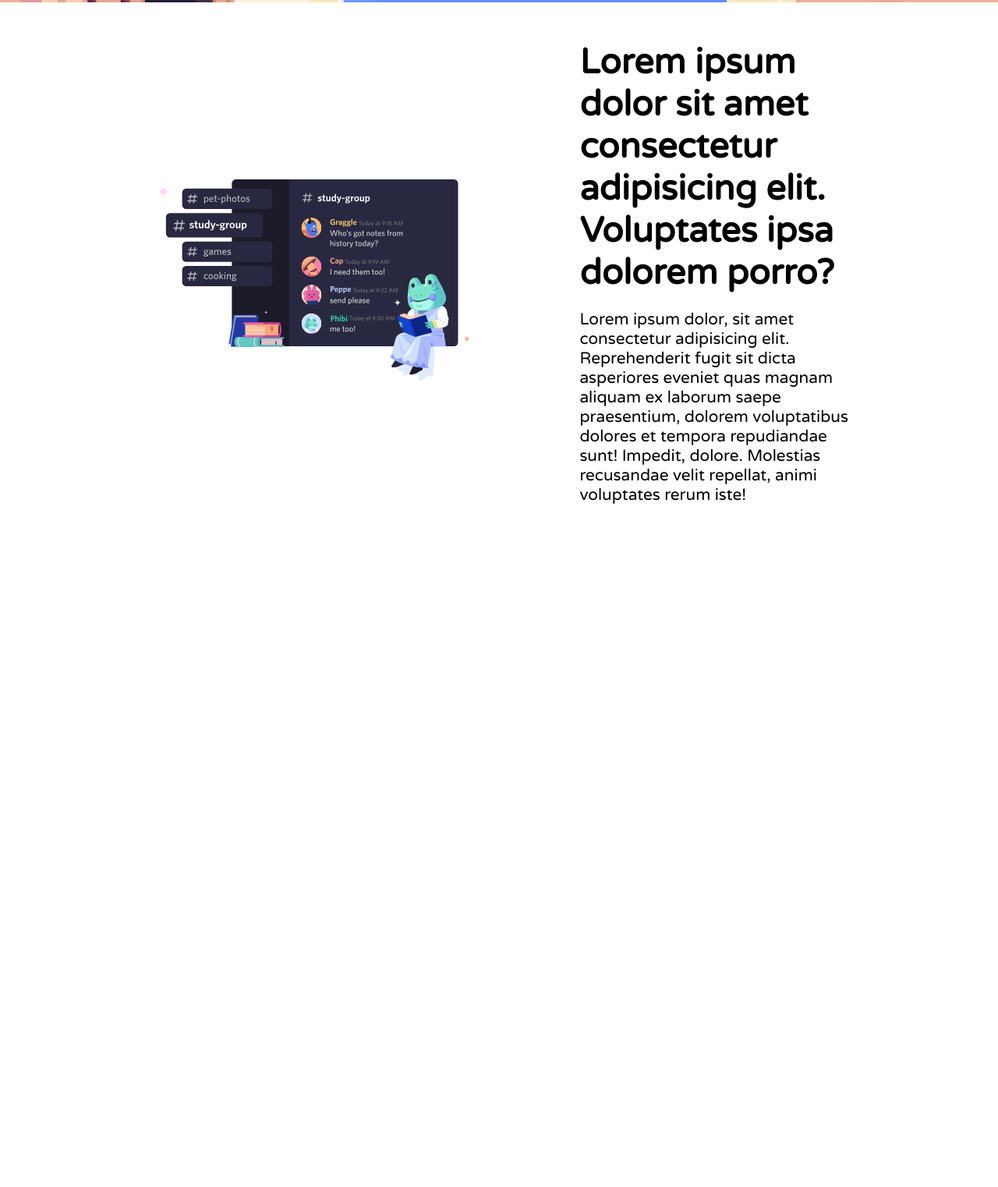
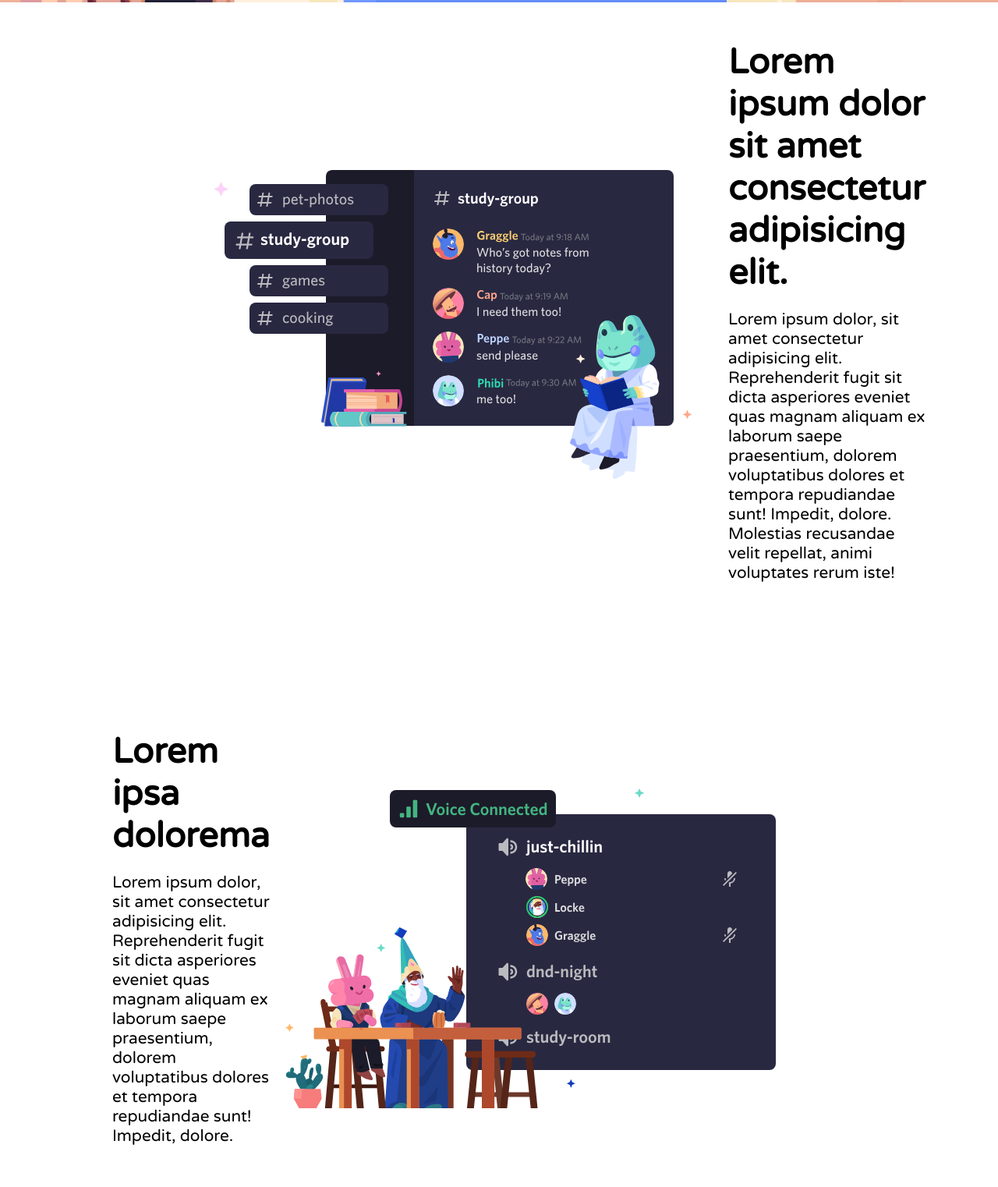
Before and after one commit to larosamad/html-css-discord, a plain HTML site: page index.html in a window 1280 px wide. Shown: the part 582-2104 px from the top of the page at 78% size. Before the commit the page ends 1279 px from the top, so only its background shows below. Drawn offline with Linux system fonts and the light colour scheme.

Commit message:
header 2 di 4

```diff
--- a/assets/css/style.css
+++ b/assets/css/style.css
@@ -98,19 +98,16 @@ li{
 
 .container60{
     margin: auto;
-    width: 70%;
+    width: 60%;
 }
 
 .picture-main{
-    flex-basis: 80%;
+    flex-basis: 50%;
 }
 
-.picture-main img{
-    width: 80%;
-}
 
 .text-main{
-    flex-basis: 50%;
+    flex-basis: 40%;
     padding: 50px 0;
 }
 
@@ -123,3 +120,10 @@ p{
     font-size: 1.3rem;
     padding-top: 20px;
 }
+
+.reverse{
+    flex-direction: row-reverse;
+}
+
+.wave{
+padding: 90px 0;}
--- a/index.html
+++ b/index.html
@@ -36,15 +36,28 @@
     </header>
 
     <main>
-        <section class="mainflex container60">
-            <div class="picture-main ">
-                <img src="assets/img/item1.svg" alt="Study group">
+        <section class="no-background">
+            <div class="mainflex container60">
+                <div class="picture-main ">
+                    <img src="assets/img/item1.svg" alt="Study group">
+                </div>
+                <div class="text-main">
+                    <h2>Lorem ipsum dolor sit amet consectetur adipisicing elit. </h2>
+                    <p>Lorem ipsum dolor, sit amet consectetur adipisicing elit. Reprehenderit fugit sit dicta asperiores eveniet quas magnam aliquam ex laborum saepe praesentium, dolorem voluptatibus dolores et tempora repudiandae sunt! Impedit, dolore. Molestias recusandae velit repellat, animi voluptates rerum iste!</p>
+                </div>
             </div>
-            <div class="text-main">
-                <h2>Lorem ipsum dolor sit amet consectetur adipisicing elit. Voluptates ipsa dolorem porro?</h2>
-                <p>Lorem ipsum dolor, sit amet consectetur adipisicing elit. Reprehenderit fugit sit dicta asperiores eveniet quas magnam aliquam ex laborum saepe praesentium, dolorem voluptatibus dolores et tempora repudiandae sunt! Impedit, dolore. Molestias recusandae velit repellat, animi voluptates rerum iste!</p>
+        </section>
+
+        <section class="wave">
+            <div class="mainflex reverse container60 ">
+                <div class="picture-main">
+                    <img src="assets/img/item2.svg" alt="Voice connected">
+                </div>
+                <div class="text-main relative">
+                    <h2>Lorem ipsa dolorema</h2>
+                    <p>Lorem ipsum dolor, sit amet consectetur adipisicing elit. Reprehenderit fugit sit dicta asperiores eveniet quas magnam aliquam ex laborum saepe praesentium, dolorem voluptatibus dolores et tempora repudiandae sunt! Impedit, dolore.</p>
+                </div>
             </div>
-
         </section>
     </main>
 
```
